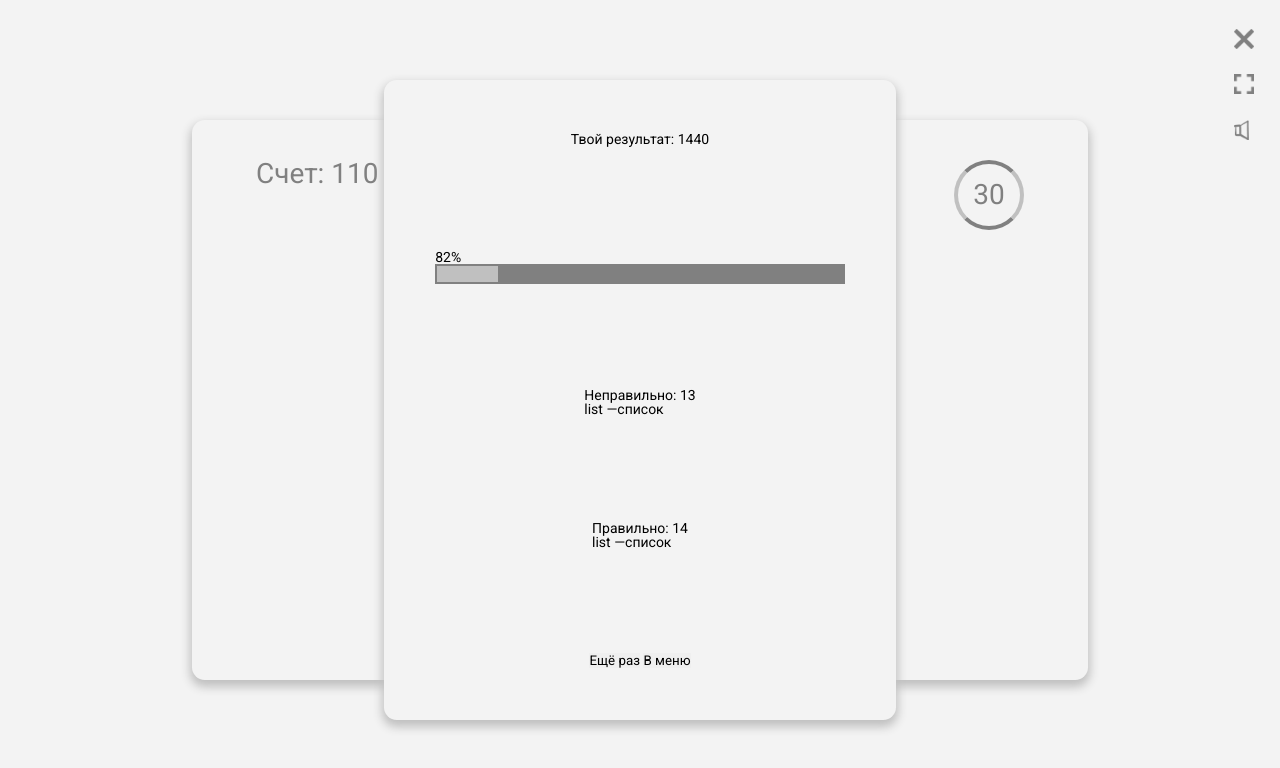
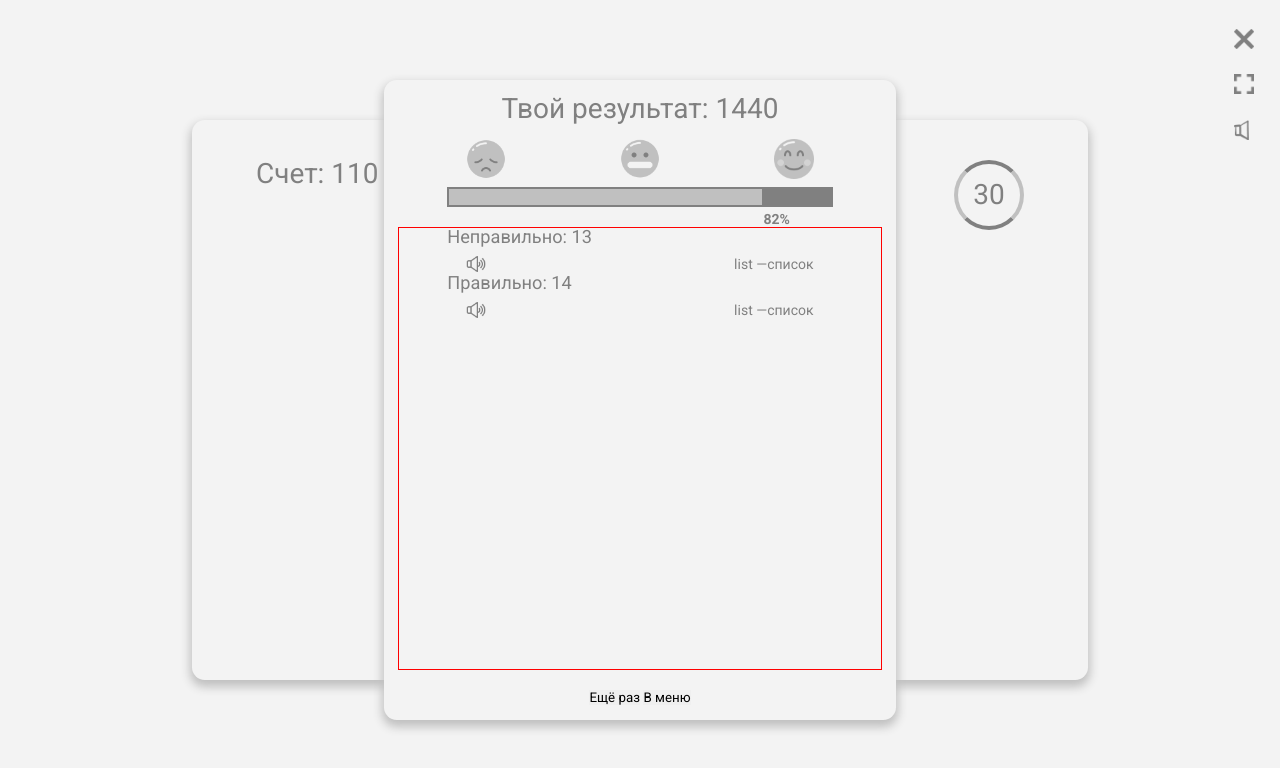
Before and after one commit to R5G1/rslang, a website built with webpack: page src/index.html in a window 1280 px wide. Built offline with nearby package versions, Linux system fonts and the light colour scheme; a web font is replaced by a local one.

Commit message:
feat: work for modal

```diff
--- a/src/index.html
+++ b/src/index.html
@@ -153,31 +153,37 @@
             </div>
         </section>
         <section class="sprint__modal-result">
-            <h3 class="modal-result__heading">Твой результат: <span class="result">1440</span></h3>
+            <h3 class="modal-result__heading">Твой результат: <span class="sprint-result">1440</span></h3>
             <div class="modal-result__progress">
-                <div class="progress__smiles"></div>
-                <div class="progress__percent">82%</div>
+                <div class="progress__smiles">
+                    <div class="smiles__sad smiles__item"></div>
+                    <div class="smiles__poker smiles__item"></div>
+                    <div class="smiles__happy smiles__item"></div>
+                </div>
                 <div class="progress__bar">
                     <div class="bar__fill"></div>
+                    <div class="bar__percent">82%</div>
                 </div>
             </div>
-            <div class="modal-result__mistakes">
-                <h4 class="mistakes__heading modal-result__subheading">Неправильно: <span>13</span></h4>
+            <div class="modal-result__words">
+                <div class="words__mistakes">
+                    <h4 class="mistakes__heading words__subheading">Неправильно: <span>13</span></h4>
                     <ul class="mistakes__list">
                         <li class="list__item">
-                        <div class="item__sound"></div>
+                            <button class="item__sound"></button>
                             <p class="item__text"><span class="word">list</span> —<span class="translate">список</span></p>
                         </li>
                     </ul>
                 </div>
-            <div class="modal-result__correct">
-                <h4 class="correct__heading modal-result__subheading">Правильно: <span>14</span></h4>
+                <div class="words__correct">
+                    <h4 class="correct__heading words__subheading">Правильно: <span>14</span></h4>
                     <ul class="correct__list">
                         <li class="list__item">
-                        <div class="item__sound"></div>
+                            <button class="item__sound"></button>
                             <p class="item__text"><span class="word">list</span> —<span class="translate">список</span></p>
                         </li>
                     </ul>
+                </div>
             </div>
             <div class="modal-result__buttons">
                 <button class="modal-result__continue">Ещё раз</button>
@@ -191,7 +197,7 @@
         </section>
         <!-- <template class="list__item">
             <li class="list__item">
-                <div class="item__sound"></div>
+                <button class="item__sound"></button>
                 <p class="item__text"><span class="word">list</span> —<span class="translate">список</span></p>
             </li>
         </template> -->
--- a/src/sprint/script.ts
+++ b/src/sprint/script.ts
@@ -8,4 +8,5 @@ export default class Sprint {
 }
 
 let x = new Sprint();
+
 x.start();
--- a/src/sprint/styles/keyframes.scss
+++ b/src/sprint/styles/keyframes.scss
@@ -221,21 +221,3 @@
         transform: rotate(360deg);
     }
 }
-
-@-webkit-keyframes fill-bar {
-    0% {
-        width: 0%;
-    }
-    100% {
-        transform: rotate(360deg);
-    }
-}
-
-@keyframes fill-bar {
-    0% {
-        transform: rotate(0deg);
-    }
-    100% {
-        transform: rotate(360deg);
-    }
-}
--- a/src/sprint/styles/style.scss
+++ b/src/sprint/styles/style.scss
@@ -303,28 +303,113 @@
         display: flex;
         flex-direction: column;
         align-items: center;
-        justify-content: space-around;
         width: 40vw;
         height: 80vh;
+        padding: 15px;
         border-radius: 1vw;
         background: #f3f3f3;
+        color: grey;
         @extend %box-shadow;
         .modal-result {
+            &__heading {
+                font-size: 2rem;
+                margin-bottom: 2vh;
+            }
             &__progress {
+                display: flex;
+                flex-direction: column;
+                align-items: center;
                 width: 80%;
                 .progress {
-                    &__smiles {}
-                    &__percent {}
+                    &__smiles {
+                        display: flex;
+                        align-items: center;
+                        justify-content: space-between;
+                        width: 90%;
+                        margin-bottom: 1vh;
+                        .smiles {
+                            &__sad {
+                                background: url(/src/sprint/assets/sad-face.png) no-repeat center center;
+                            }
+                            &__poker {
+                                background: url(/src/sprint/assets/poker-face.png) no-repeat center center;
+                            }
+                            &__happy {
+                                background: url(/src/sprint/assets/happy-face.png) no-repeat center center;
+                            }
+                            &__item {
+                                width: 40px;
+                                height: 40px;
+                                background-size: contain;
+                            }
+                        }
+                    }
                     &__bar {
+                        position: relative;
                         width: 100%;
                         height: 20px;
                         padding: 2px;
                         background-color: grey;
                         .bar {
                             &__fill {
-                                width: 100%;
+                                width: 82%;
                                 height: 16px;
-                                background: linear-gradient(to right, silver 0%, silver 15%, grey 15%, grey 100%);
+                                background: silver;
+                                transition: 5s;
+                            }
+                            &__percent {
+                                position: absolute;
+                                top: 125%;
+                                left: 82%;
+                                font-weight: bold;
+                                transition: 5s;
+                            }
+                        }
+                    }
+                }
+            }
+            &__words {
+                display: flex;
+                flex-direction: column;
+                align-items: center;
+                flex-grow: 1;
+                width: 100%;
+                margin: 1.5rem 0;
+                overflow-y: auto;
+                outline: 1px solid red;
+                .words {
+                    &__subheading {
+                        font-size: 1.3rem;
+                        margin-bottom: 1vh;
+                        align-self: flex-start;
+                    }
+                    &__mistakes,
+                    &__correct {
+                        display: flex;
+                        flex-direction: column;
+                        align-items: center;
+                        width: 80%;
+                        .mistakes,
+                        .correct {
+                            &__list {
+                                width: 90%;
+                                .list {
+                                    &__item {
+                                        display: flex;
+                                        align-items: center;
+                                        justify-content: space-between;
+                                        width: 100%;
+                                        .item {
+                                            &__sound {
+                                                width: 20px;
+                                                height: 20px;
+                                                background: url(/src/sprint/assets/sound-word.png) no-repeat center center;
+                                                background-size: contain;
+                                            }
+                                            &__text {}
+                                        }
+                                    }
+                                }
                             }
                         }
                     }
```
Also changed, not shown: src/sprint/assets/1329086_circle_done_downloaded_icon.svg (deleted), src/sprint/assets/happy-face.png (added), src/sprint/assets/poker-face.png (added), src/sprint/assets/sad-face.png (added), src/sprint/assets/sound-word.png (added). Lines whose indentation alone changed are shown as unchanged.
